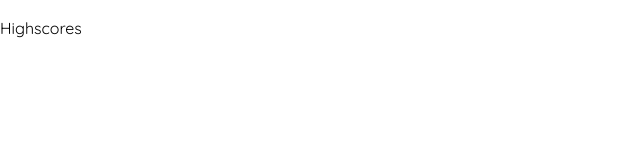
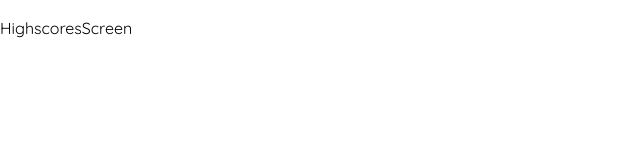
Before and after one commit to jankoJelic/hang-the-wise-man, a React (Create React App) app: page /highscores in a window 1280 px wide. Shown: the top 160 px of the page, without its empty margins (0-640 px from the left). Built offline with nearby package versions, Linux system fonts and the light colour scheme.

Commit message:
migration from routes to screens

```diff
--- a/src/index.tsx
+++ b/src/index.tsx
@@ -4,11 +4,11 @@ import "index.css";
 import App from "App";
 import reportWebVitals from "reportWebVitals";
 import { BrowserRouter, Routes, Route } from "react-router-dom";
-import Game from "routes/game";
-import Highscores from "routes/highscores";
 import { Provider } from "react-redux";
 import store from "store/store";
 import LoadingSpinner from "components/LoadingSpinner";
+import GameScreen from "screens/GameScreen";
+import HighScoresScreen from "screens/HighscoresScreen";
 
 const root = ReactDOM.createRoot(
   document.getElementById("root") as HTMLElement
@@ -20,8 +20,8 @@ root.render(
       <Provider store={store}>
         <Routes>
           <Route path="/" element={<App />} />
-          <Route path="game" element={<Game />} />
-          <Route path="highscores" element={<Highscores />} />
+          <Route path="game" element={<GameScreen />} />
+          <Route path="highscores" element={<HighScoresScreen />} />
         </Routes>
         <LoadingSpinner />
       </Provider>
--- a/src/routes/highscores.tsx
+++ /dev/null
@@ -1,9 +0,0 @@
-const Highscores = () => {
-  return (
-    <main style={{ padding: "1rem 0" }}>
-      <h2>Highscores</h2>
-    </main>
-  );
-};
-
-export default Highscores;
--- a/src/routes/game.tsx
+++ b/src/screens/GameScreen/GameScreen.tsx
@@ -16,7 +16,7 @@ type Puzzle = {
   length: number;
 };
 
-const Game = () => {
+const GameScreen = () => {
   const navigate = useNavigate();
   const location = useLocation();
   const appState = useSelector((state: RootState) => state.appState);
@@ -104,4 +104,4 @@ const Game = () => {
   );
 };
 
-export default Game;
+export default GameScreen;
--- /dev/null
+++ b/src/screens/GameScreen/index.ts
@@ -0,0 +1,3 @@
+import GameScreen from "./GameScreen";
+
+export default GameScreen;
--- /dev/null
+++ b/src/screens/HighscoresScreen/HighScoresScreen.tsx
@@ -0,0 +1,9 @@
+const HighscoresScreen = () => {
+  return (
+    <main style={{ padding: "1rem 0" }}>
+      <h2>HighscoresScreen</h2>
+    </main>
+  );
+};
+
+export default HighscoresScreen;
--- /dev/null
+++ b/src/screens/HighscoresScreen/index.ts
@@ -0,0 +1,3 @@
+import HighScoresScreen from "./HighScoresScreen";
+
+export default HighScoresScreen;
```
